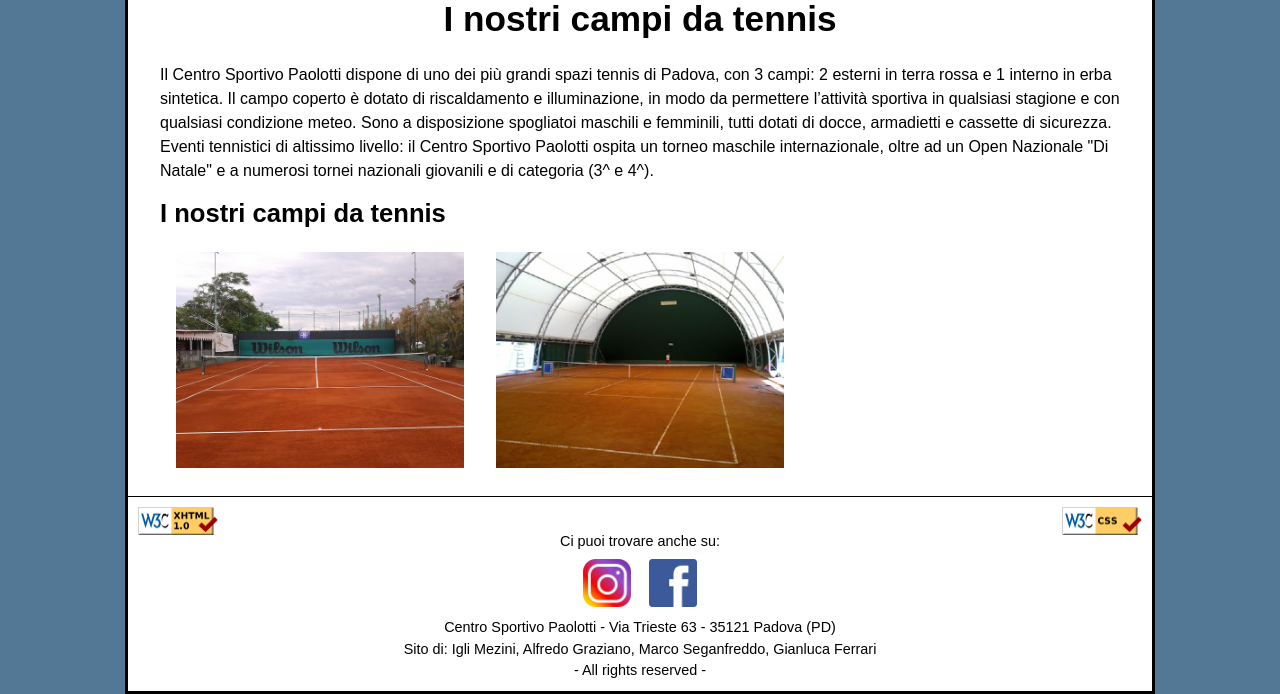
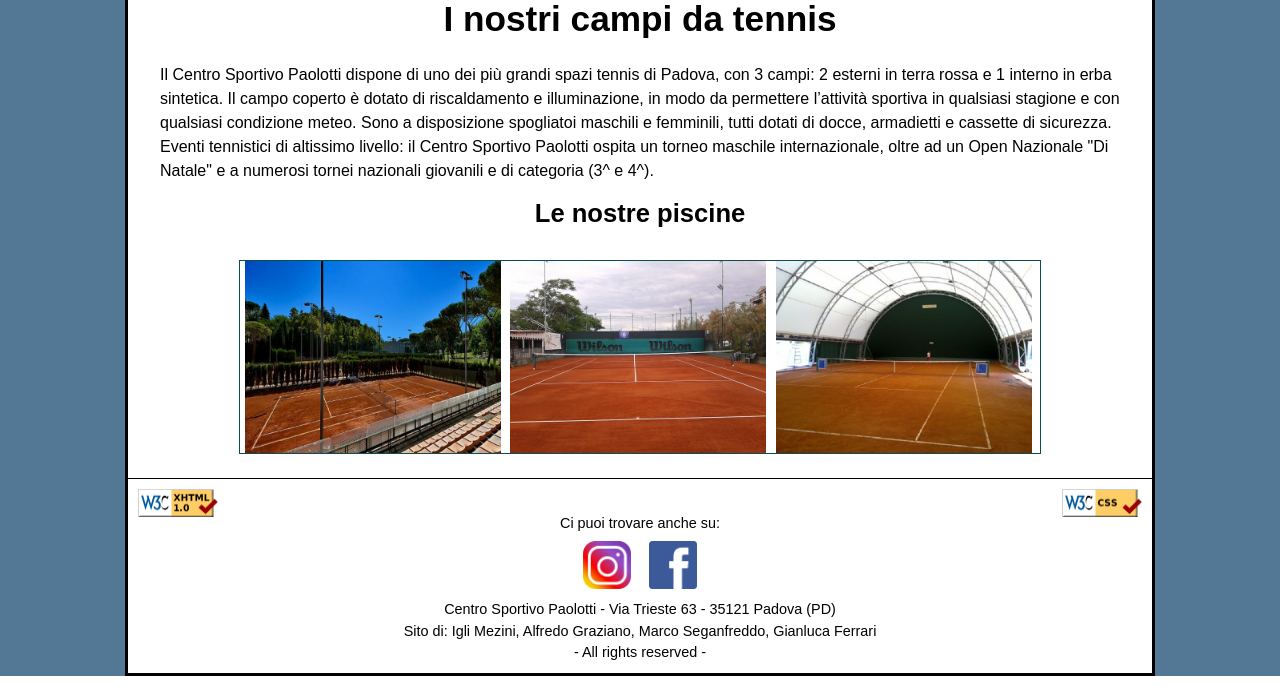
Before and after one commit to marcosgmm/project2K20, a PHP site: page /html/campiTennis.html in a window 1280 px wide. Shown: the part 188-882 px from the top of the page. Run offline with PHP 8.4, Linux system fonts and the light colour scheme.

Commit message:
CSS Per galleria immagini

```diff
--- a/css/style.css
+++ b/css/style.css
@@ -56,24 +56,45 @@ p {
 	text-align: center;
 }
 
-.photo {
-	margin: 1.5em 1em 1.5em 1em;
-	float: left;
-	max-width: 18em;
+.gallery {
+	margin-top: 1em;
 }
 
-.photo img {
-	width: 100%;
-	height: auto;
-
+.banner {
+    border: 1px solid #0B4D51;
+	height: 12em;
+    max-width: 50em;
+    margin-top: 2em;;
+    margin-left: auto;
+    margin-right: auto;
 }
 
-.photo img:hover {
-	border: 1px solid black;
+.banner img {
+    background: #ccc;
+    float: left;
+    height: 100%;
+    width: 32%;
+    -webkit-transition: .50s;
+       -moz-transition: .50s;
+        -ms-transition: .50s;
+         -o-transition: .50s;
+            transition: .50s;
+    margin-right: 0.3em;
+    margin-left: 0.3em;
 }
 
-.gallery {
-	margin-top: 1em;
+.banner:hover {
+    height: 20em;
+}
+
+.banner:hover img {
+    height: 40%;
+    width: 20%;
+}
+
+.banner img:hover {
+    height: 100%;
+    width: 55%;
 }
 
 /*********
--- a/html/campiTennis.html
+++ b/html/campiTennis.html
@@ -53,16 +53,11 @@
 				</p>
 		</div>
 		<div class="gallery">
-			<h3>I nostri campi da tennis</h3>
-			<div class="photo">
-				<a target="_blank" href="../images/campoTennis1.jpg">
-					<img src="../images/campoTennis1.jpg" alt="Foto del campo esterno" />
-				</a>
-			</div>
-			<div class="photo">
-				<a target="_blank" href="../images/campoTennis2.jpg">
-					<img src="../images/campoTennis2.jpg" alt="Foto del campo interno" />
-				</a>
+			<h3 class="center">Le nostre piscine</h3>
+			<div class="banner">
+				<img src="../images/campoTennis3.jpg" alt="Foto del campo esterno principale"/>
+				<img src="../images/campoTennis1.jpg" alt="Foto del campo esterno secondario" />
+				<img src="../images/campoTennis2.jpg" alt="Foto del campo interno" />
 			</div>
 		</div>
 	</div>
```
Also changed, not shown: html/campiCalcio.html (+6 -15 lines), html/campiPaddle.html (+5 -15 lines), html/piscine.html (+5 -16 lines), images/campoTennis3.jpg (added).
